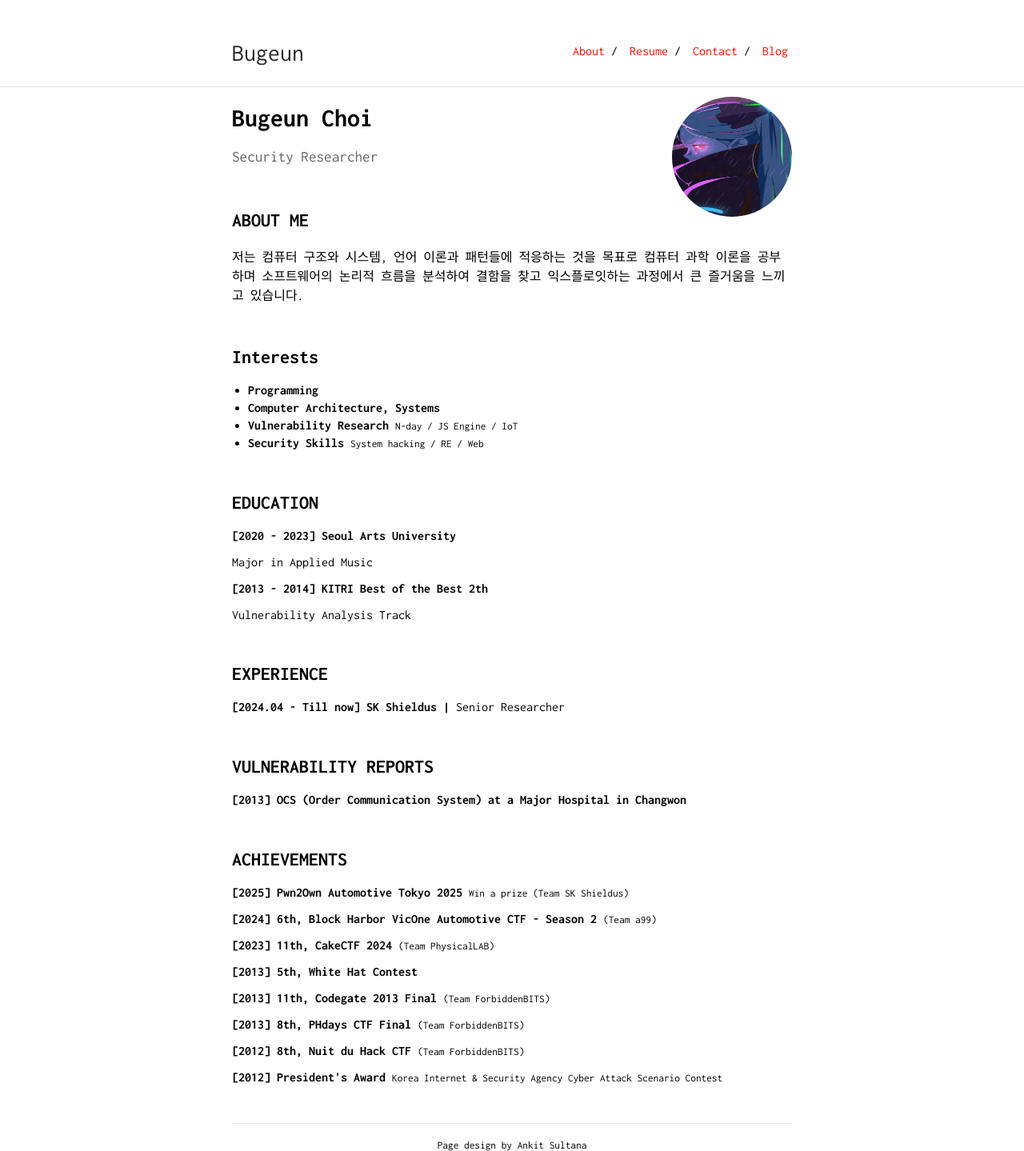
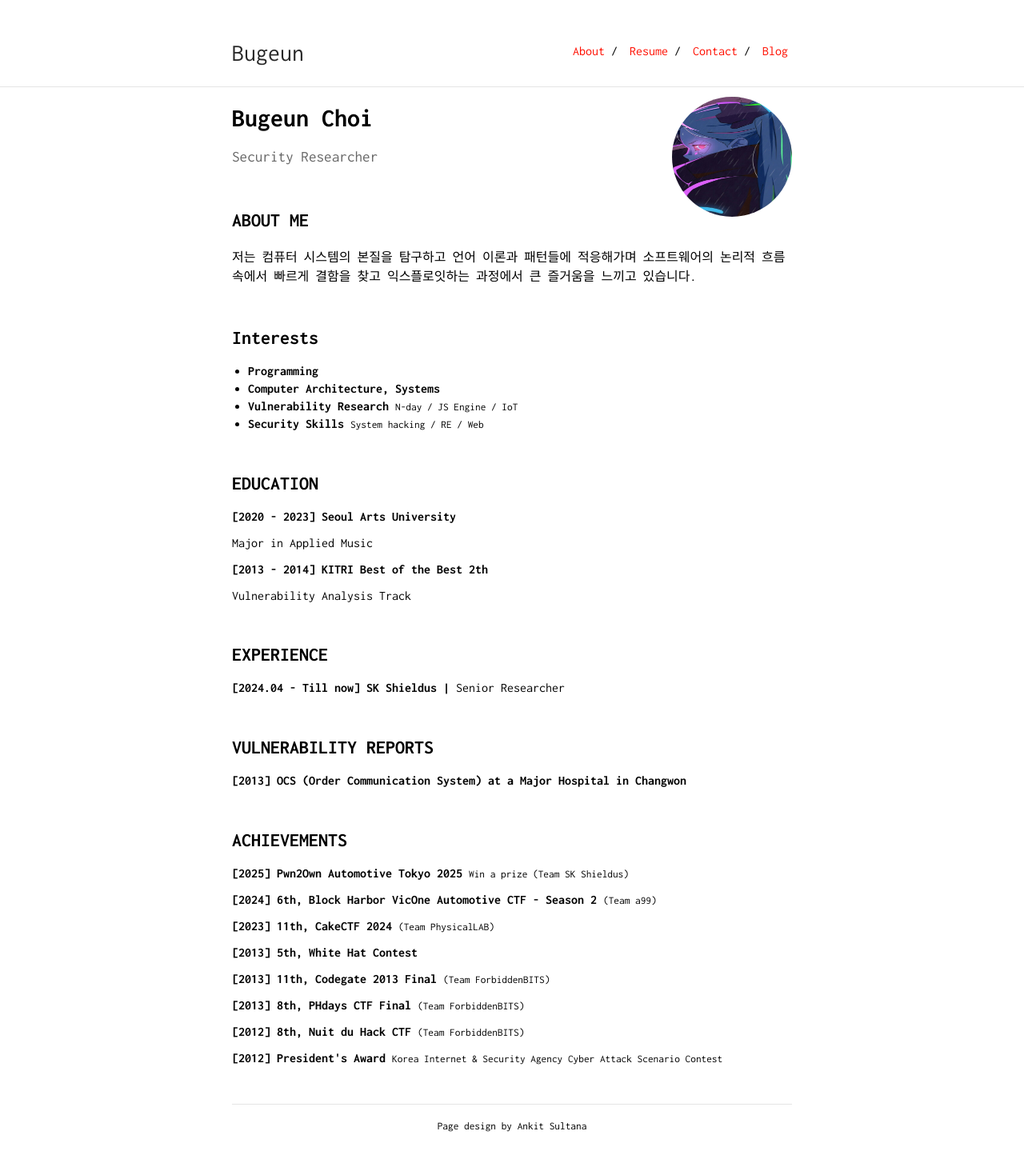
Before and after one commit to Bugeun/bugeun.github.io, a Jekyll site: the page built from index.md, in a window 1280 px wide. Shown: the whole page at 80% size. Built offline with Jekyll 4.4.1, drawn with Linux system fonts in a browser that asks for light colours; after the commit the page ends 1415 px from its top, so only the background shows below that.

Commit message:
Update index.md

```diff
--- a/index.md
+++ b/index.md
@@ -11,7 +11,7 @@ Security Researcher
 
 ## ABOUT ME
 
-<p>저는 컴퓨터 구조와 시스템, 언어 이론과 패턴들에 적응하는 것을 목표로 컴퓨터 과학 이론을 공부 하며 소프트웨어의 논리적 흐름을 분석하여 결함을 찾고 익스플로잇하는 과정에서 큰 즐거움을 느끼고 있습니다.</p>
+<p>저는 컴퓨터 시스템의 본질을 탐구하고 언어 이론과 패턴들에 적응해가며 소프트웨어의 논리적 흐름 속에서 빠르게 결함을 찾고 익스플로잇하는 과정에서 큰 즐거움을 느끼고 있습니다.</p>
 
 &nbsp;
 
```
